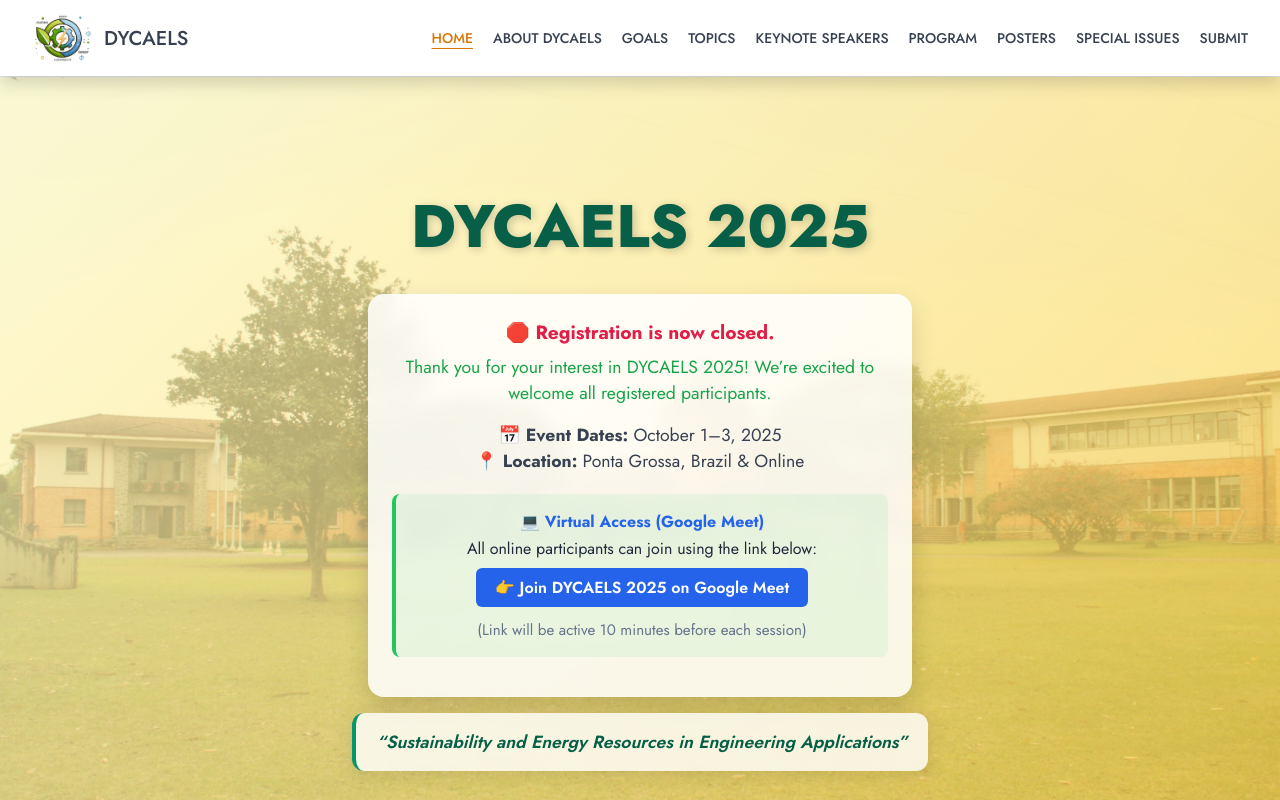
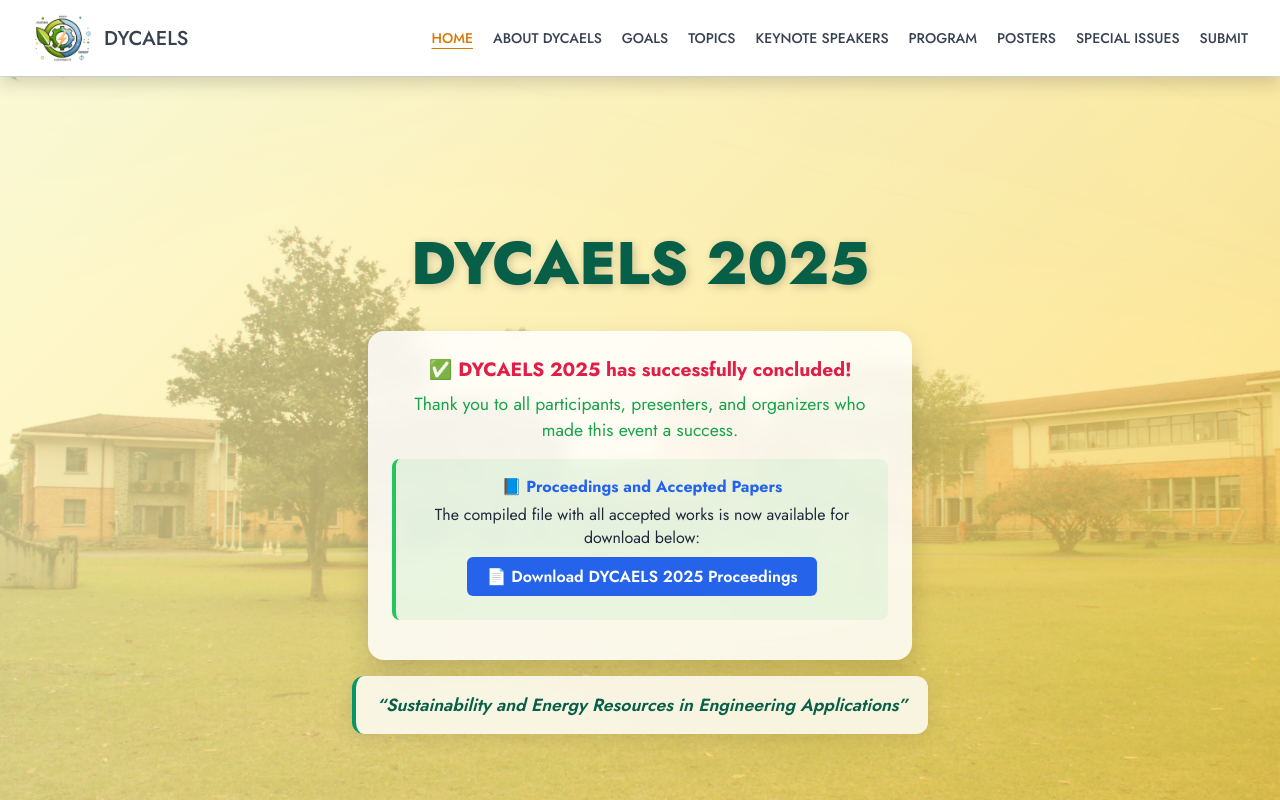
Before and after one commit to dycaels/2025, a Next.js app: page /2025/ in a window 1280 px wide. Built offline with nearby package versions, Linux system fonts and the light colour scheme.

Commit message:
fim do evento

```diff
--- a/app/components/HeroSection.js
+++ b/app/components/HeroSection.js
@@ -15,29 +15,27 @@ export default function HeroSection() {
 
         <div className={styles.registrationBox}>
           <p className={styles.closedText}>
-            🛑 <b>Registration is now closed.</b>
+            ✅ <b>DYCAELS 2025 has successfully concluded!</b>
           </p>
           <p className={styles.thankYouText}>
-            Thank you for your interest in DYCAELS 2025! We’re excited to welcome all registered participants.
+            Thank you to all participants, presenters, and organizers who made this event a success.
           </p>
-          <div className={styles.eventDetails}>
-            <p className={styles.dateText}>📅 <b>Event Dates:</b> October 1–3, 2025</p>
-            <p className={styles.dateText}>📍 <b>Location:</b> Ponta Grossa, Brazil & Online</p>
-          </div>
           <div className={styles.virtualAccessBox}>
-            <p className={styles.virtualAccessTitle}>💻 <b>Virtual Access (Google Meet)</b></p>
-            <p className={styles.virtualAccessText}>All online participants can join using the link below:</p>
+            <p className={styles.virtualAccessTitle}>📘 <b>Proceedings and Accepted Papers</b></p>
+            <p className={styles.virtualAccessText}>
+              The compiled file with all accepted works is now available for download below:
+            </p>
             <a
-              href="https://meet.google.com/rxe-bfhh-ofn"
+              href="/2025/Dycaels_Abstracts.pdf"
               className={styles.meetLink}
               target="_blank"
               rel="noopener noreferrer"
             >
-              👉 Join DYCAELS 2025 on Google Meet
+              📄 Download DYCAELS 2025 Proceedings
             </a>
-            <p className={styles.virtualAccessNote}>(Link will be active 10 minutes before each session)</p>
           </div>
         </div>
+
 
         <div className={styles.conferenceBox}>
           <p className={styles.conferenceText}>
```
Also changed, not shown: 1 other file (tests, documents, lock files or other folders).
